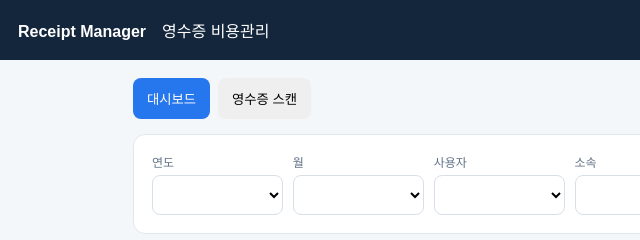
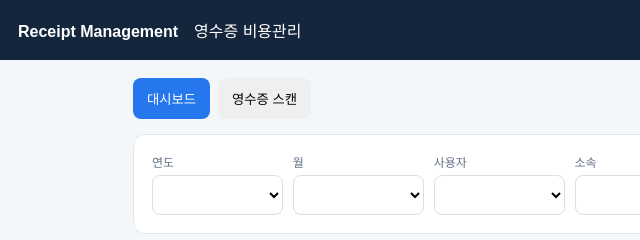
Before and after one commit to Bomi87/Receipt, a plain HTML site: page index.html in a window 1280 px wide. Shown: the top 240 px of the page, 0-640 px from the left. Drawn offline with Linux system fonts and the light colour scheme.

Commit message:
Update index.html

```diff
--- a/index.html
+++ b/index.html
@@ -482,7 +482,7 @@
     </style>
   </head>
   <body>
-    <header><b>Receipt Manager</b>　영수증 비용관리</header>
+    <header><b>Receipt Management</b>　영수증 비용관리</header>
     <main>
       <div class="tabs">
         <button id="tabDash" onclick="show('dash', this)" class="on">대시보드</button
```
